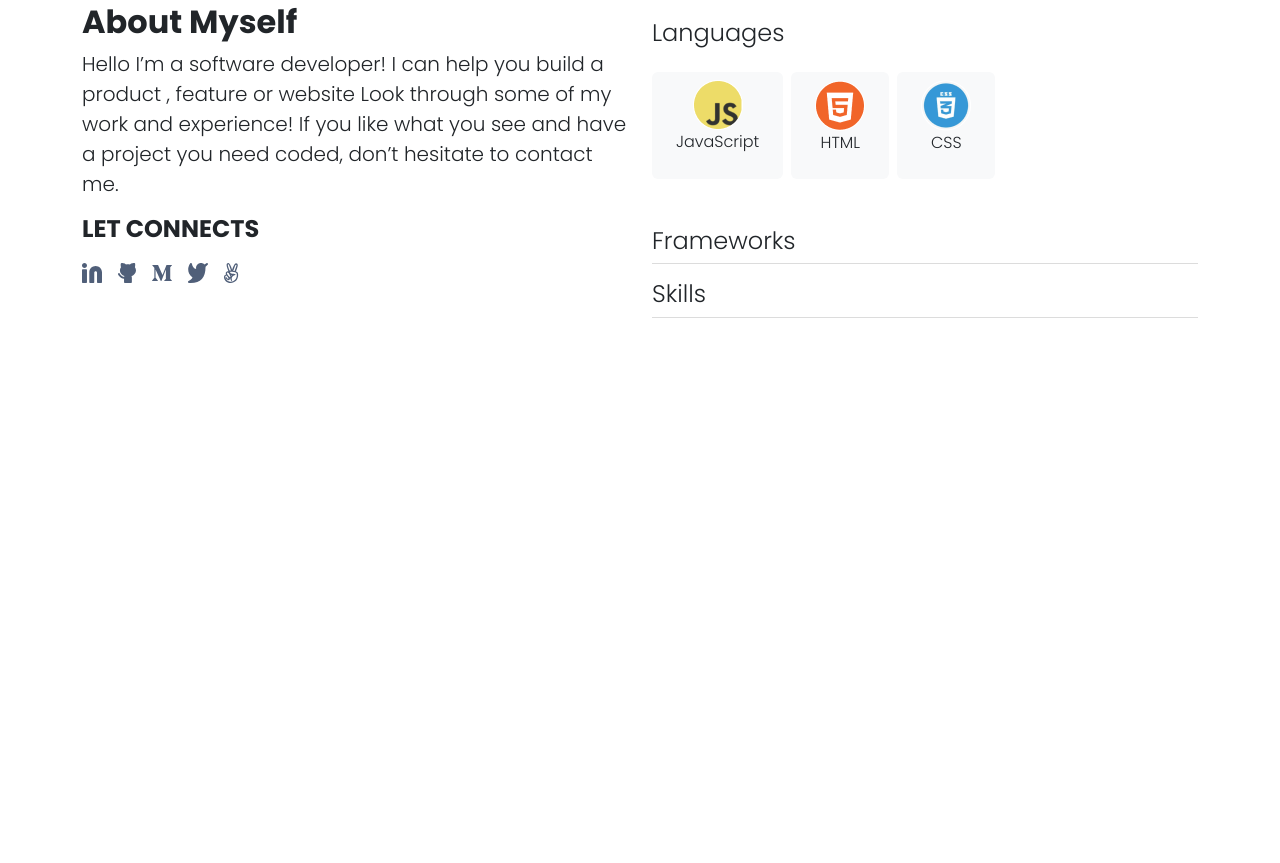
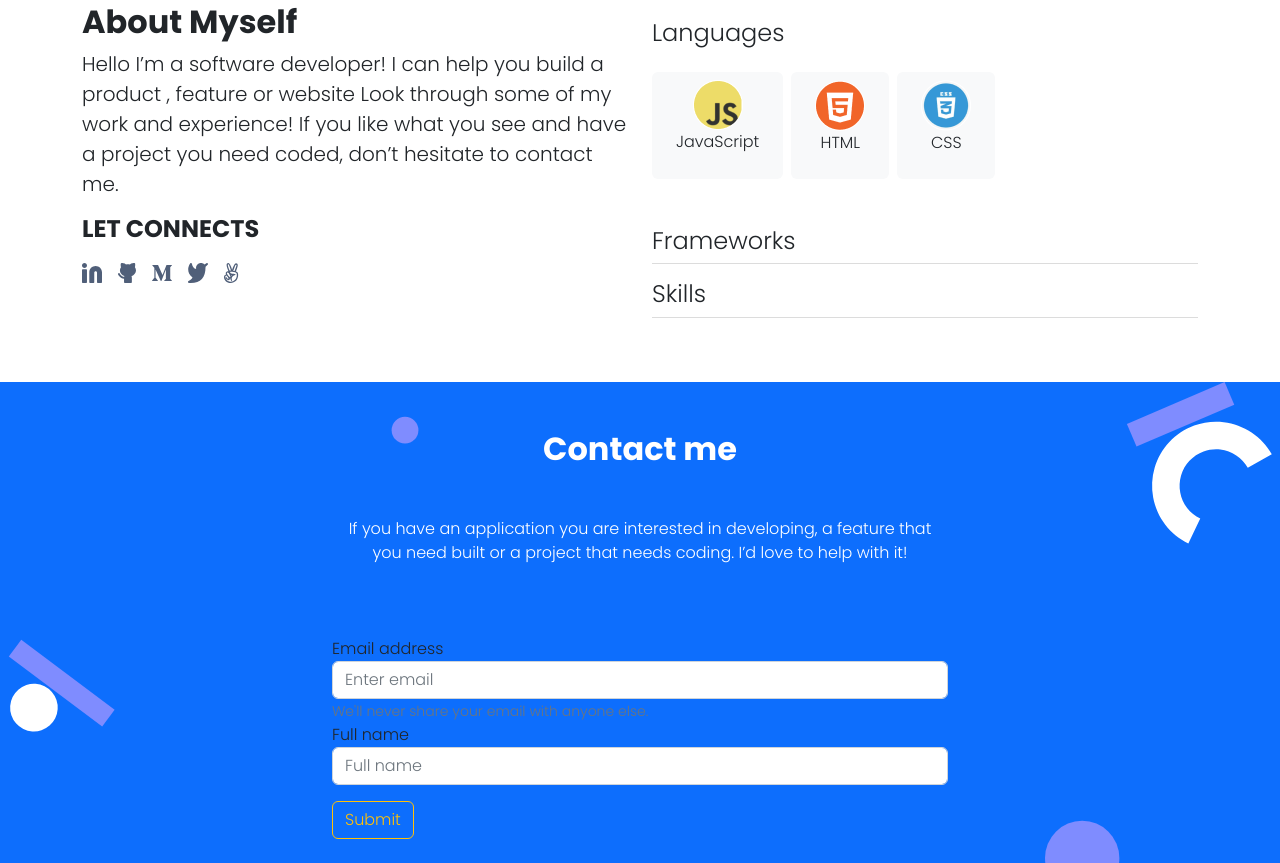
Before and after one commit to katfogy/bootstrap-project, a plain HTML site: page index.html in a window 1280 px wide. Shown: the part 2439-3302 px from the top of the page. Before the commit the page ends 2781 px from the top, so only its background shows below. Drawn offline with nearby package versions, Linux system fonts and the light colour scheme.

Commit message:
Contact-me section added

```diff
--- a/index.html
+++ b/index.html
@@ -240,6 +240,28 @@
         </section>
       </main>
 </main>
+<footer class="bg-primary">
+        <div class="container text-center mt-5 w-50 ">
+            <h2 class="fw-bolder text-white pt-5">Contact me</h2>
+            <p class="text-white  my-5">If you have an application you are interested in developing, a feature that you need built or a project that needs coding. I’d love to help with it!</p>
+            <form class="text-start py-4">
+                <div class="form-group">
+                  <label for="exampleInputEmail1">Email address</label>
+                  <input type="email" class="form-control" id="exampleInputEmail1" aria-describedby="emailHelp" placeholder="Enter email">
+                  <small id="emailHelp" class="form-text text-muted">We'll never share your email with anyone else.</small>
+                </div>
+                <div class="form-group">
+                  <label for="exampleInputPassword1">Full name</label>
+                  <input type="text" class="form-control" id="exampleInputPassword1" placeholder="Full name">
+                </div>
+                <a href="#" class="btn btn-outline-warning mt-3">Submit</a>
+              </form>
+        </div>
+    </footer>
+
+
+
+
 
 
 
```
